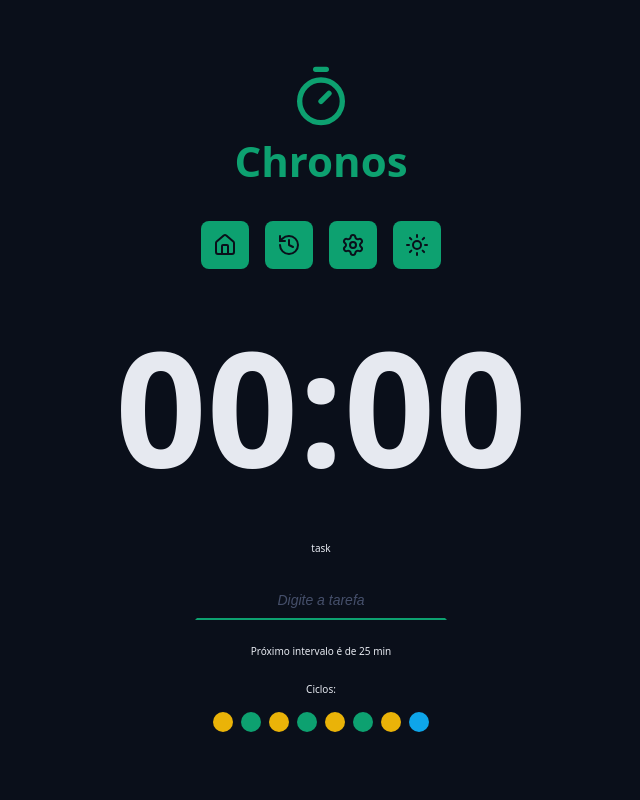
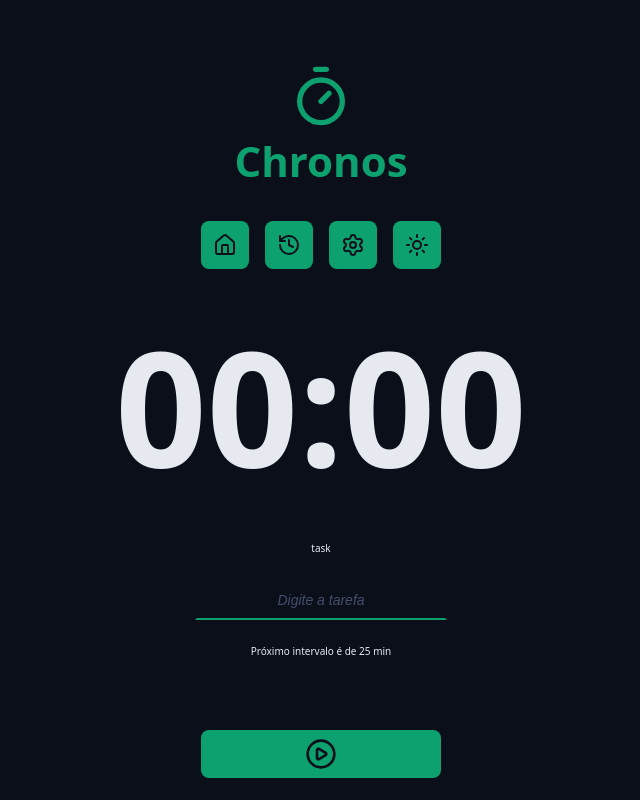
Before and after one commit to Zarabatanaz/chronos-pomodoro, a React (Vite) app: page / in a window 1280 px wide. Shown: the top 800 px of the page, without its empty margins (319-959 px from the left). Built offline with nearby package versions, Linux system fonts and the light colour scheme.

Commit message:
new utils to calc time and get next task cycle, updated cycles components and for to use it

```diff
--- a/src/components/Cycles/index.tsx
+++ b/src/components/Cycles/index.tsx
@@ -1,19 +1,36 @@
+import { useTaskContext } from '../../contexts/TaskContext/useTaskContext';
+import { getNextCycle } from '../../utils/getNextCycle';
+import { getNextCycleType } from '../../utils/getNextCycleType';
 import styles from './styles.module.css';
 
 export function Cycles() {
+  const { state } = useTaskContext();
+
+  const cycleStep = Array.from({ length: state.currentCycle });
+
+  const cycleDescriptionMap = {
+    workTime: 'foco',
+    shortBreakTime: 'descanso curto',
+    longBreakTime: 'descanso longo',
+  };
+
   return (
     <div className={styles.cycles}>
       <span>Ciclos:</span>
 
       <div className={styles.cycleDots}>
-        <span className={`${styles.cycleDot} ${styles.workTime}`}></span>
-        <span className={`${styles.cycleDot} ${styles.shortBreakTime}`}></span>
-        <span className={`${styles.cycleDot} ${styles.workTime}`}></span>
-        <span className={`${styles.cycleDot} ${styles.shortBreakTime}`}></span>
-        <span className={`${styles.cycleDot} ${styles.workTime}`}></span>
-        <span className={`${styles.cycleDot} ${styles.shortBreakTime}`}></span>
-        <span className={`${styles.cycleDot} ${styles.workTime}`}></span>
-        <span className={`${styles.cycleDot} ${styles.longBreakTime}`}></span>
+        {cycleStep.map((_, index) => {
+          const nextCycle = getNextCycle(index);
+          const nextCycleType = getNextCycleType(nextCycle);
+          return (
+            <span
+              id={`${nextCycleType}_${nextCycle}`}
+              className={`${styles.cycleDot} ${styles[nextCycleType]}`}
+              aria-label={`Indicador de ciclo de ${cycleDescriptionMap[nextCycleType]}`}
+              title={`Indicador de ciclo de ${cycleDescriptionMap[nextCycleType]}`}
+            ></span>
+          );
+        })}
       </div>
     </div>
   );
--- a/src/components/MainForm/index.tsx
+++ b/src/components/MainForm/index.tsx
@@ -5,10 +5,17 @@
 import { useRef } from 'react';
 import type { TaskModel } from '../../models/TaskModels';
 import { useTaskContext } from '../../contexts/TaskContext/useTaskContext';
+import { getNextCycle } from '../../utils/getNextCycle';
+import { getNextCycleType } from '../../utils/getNextCycleType';
+import { formatSecondsToMinutes } from '../../utils/formatSecondsToMinutes';
 
 export function MainForm() {
-  const { setState } = useTaskContext();
+  const { state, setState } = useTaskContext();
   const taskNameInput = useRef<HTMLInputElement>(null);
+
+  // ciclos
+  const nextCycle = getNextCycle(state.currentCycle);
+  const nextCycleType = getNextCycleType(nextCycle);
 
   function handleCreateNewTask(event: React.SubmitEvent<HTMLFormElement>) {
     event.preventDefault();
@@ -28,8 +35,8 @@
       startDate: Date.now(),
       completeDate: null,
       interruptDate: null,
-      duration: 1,
-      type: 'workTime',
+      duration: state.config[nextCycleType],
+      type: nextCycleType,
     };
 
     const secondsRemaining = newTask.duration * 60;
@@ -39,9 +46,9 @@
         ...prevState,
         config: { ...prevState.config },
         activeTask: newTask,
-        currentCycle: 1, // Conferir
+        currentCycle: nextCycle,
         secondsRemaining, // chave com o mesmo nome (valor), pode omitir o valor
-        formattedSecondsRemaining: '00:00',
+        formattedSecondsRemaining: formatSecondsToMinutes(secondsRemaining),
         tasks: [...prevState.tasks, newTask],
       };
     });
@@ -63,9 +70,11 @@
         <p>Próximo intervalo é de 25 min</p>
       </div>
 
-      <div className='formRow'>
-        <Cycles />
-      </div>
+      {state.currentCycle > 0 && (
+        <div className='formRow'>
+          <Cycles />
+        </div>
+      )}
 
       <div className='formRow'>
         <DefaultButton icon={<PlayCircleIcon />} />
--- /dev/null
+++ b/src/utils/formatSecondsToMinutes.ts
@@ -0,0 +1,5 @@
+export function formatSecondsToMinutes(seconds: number) {
+  const minutes = String(Math.floor(seconds / 60)).padStart(2, '0');
+  const secondsMod = String(Math.floor(seconds % 60)).padStart(2, '0');
+  return `${minutes}:${secondsMod}`;
+}
--- /dev/null
+++ b/src/utils/getNextCycle.ts
@@ -0,0 +1,3 @@
+export function getNextCycle(currentCycle: number) {
+  return currentCycle === 0 || currentCycle === 8 ? 1 : currentCycle + 1;
+}
--- /dev/null
+++ b/src/utils/getNextCycleType.ts
@@ -0,0 +1,7 @@
+import type { TaskModel } from '../models/TaskModels';
+
+export function getNextCycleType(currentCycle: number): TaskModel['type'] {
+  if (currentCycle % 8 === 0) return 'longBreakTime';
+  if (currentCycle % 2 === 0) return 'shortBreakTime';
+  return 'workTime';
+}
```
